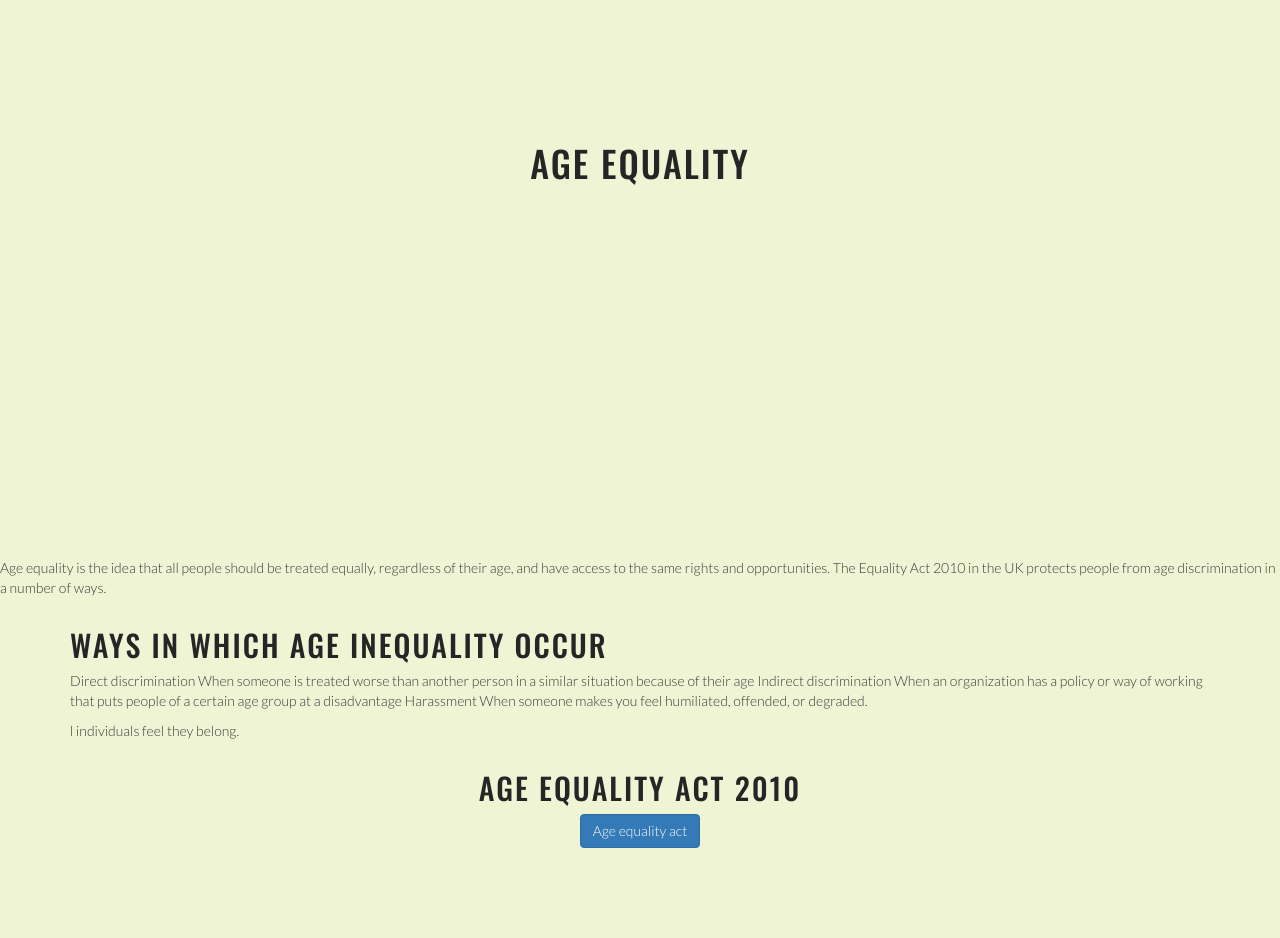
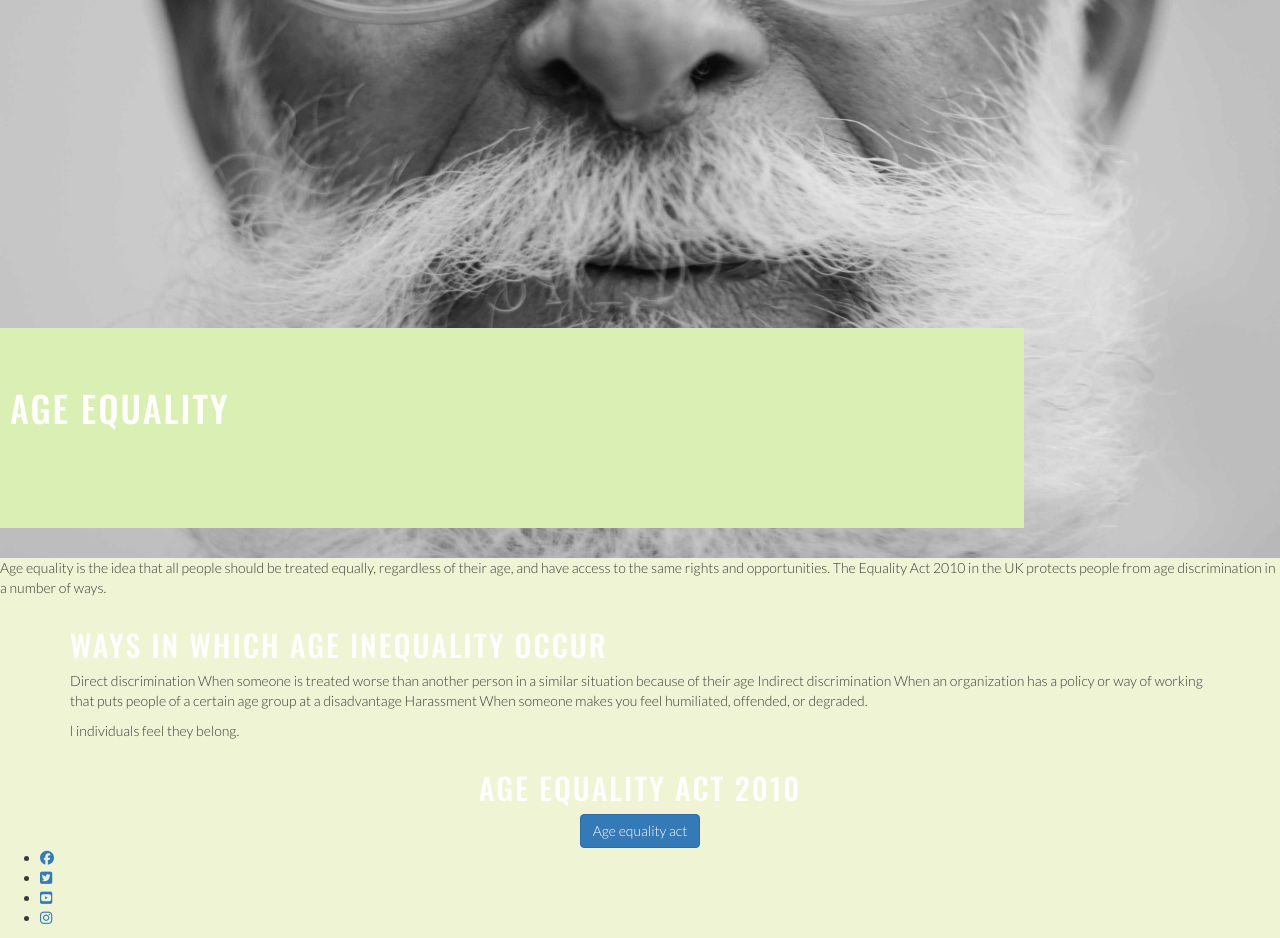
Before and after one commit to originalcindy/Individual-Formative-Assignment, a plain HTML site: page index.html in a window 1280 px wide. Shown: the part 242-1180 px from the top of the page. Before the commit the page ends 1090 px from the top, so only its background shows below. Drawn offline with nearby package versions, Linux system fonts and the light colour scheme.

Commit message:
add style

```diff
--- a/assets/css/style.css
+++ b/assets/css/style.css
@@ -16,7 +16,7 @@ h1, h2, h3 {
     font-family: 'Oswald', sans-serif;
     text-transform: uppercase;
     letter-spacing: 2px;
-    color: #252525;
+    color: #ffffff;
 }
 
 /* Hero section */
@@ -28,12 +28,15 @@ h1, h2, h3 {
 }
 
 #cover-text {
+    /* Final rgba value sets the opacity so it is semi-transparent */
+    background-color: #DAEFB3;
+    font-size: 130%;
     position: absolute;
-    top: 50%;
-    left: 50%;
-    transform: translate(-50%, -50%);
-    color: #DAEFB3;
-    text-align: center;
+    bottom: 30px;
+    width: 80%;
+    min-height: 200px;
+    padding-top: 40px;
+    padding-left: 10px;
 }
 
 @media screen and (max-width: 768px) {
--- a/index.html
+++ b/index.html
@@ -59,6 +59,32 @@
 
     <script src="https://cdnjs.cloudflare.com/ajax/libs/jquery/3.5.1/jquery.min.js"></script>
     <script src="https://cdnjs.cloudflare.com/ajax/libs/twitter-bootstrap/3.3.7/js/bootstrap.min.js"></script>
+
+    <!-- Footer -->
+    <footer>
+        <ul id="social-networks">
+            <li>
+                <a href="https://www.facebook.com/" target="_blank" rel="noopener"
+                    aria-label="Visit our Facebook page (opens in a new tab)">
+                    <i class="fa-brands fa-facebook"></i></a>
+            </li>
+            <li>
+                <a href="https://www.twitter.com/" target="_blank" rel="noopener"
+                    aria-label="Visit our Twitter page (opens in a new tab)">
+                    <i class="fa-brands fa-twitter-square"></i></a>
+            </li>
+            <li>
+                <a href="https://www.youtube.com/" target="_blank" rel="noopener"
+                    aria-label="Visit our YouTube page (opens in a new tab)">
+                    <i class="fa-brands fa-youtube-square"></i></a>
+            </li>
+            <li>
+                <a href="https://www.instagram.com/" target="_blank" rel="noopener"
+                    aria-label="Visit our Instagram page (opens in a new tab)">
+                    <i class="fa-brands fa-instagram"></i></a>
+            </li>
+        </ul>
+    </footer>
 </body>
 
 </html>
```
Also changed, not shown: assets/images/oldman.webp (renamed from assets/images/oldman.jpg), 2 other files.
